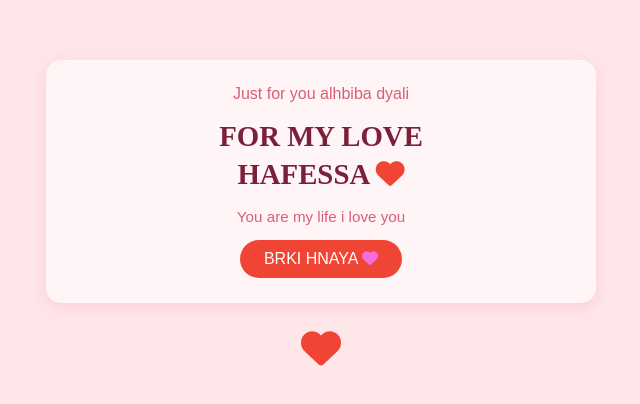
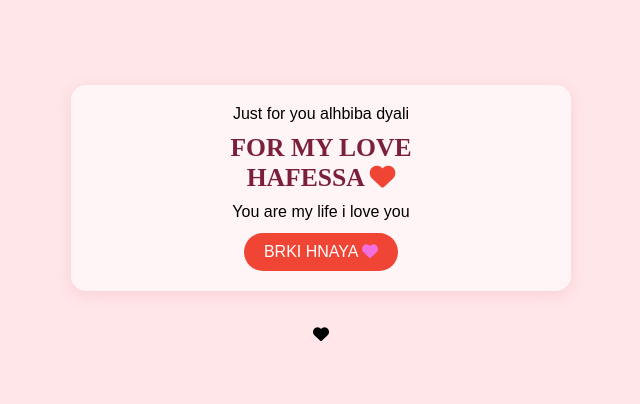
Before and after one commit to anasichmawin12/Love_page, a plain HTML site: page index.html in a window 1280 px wide. Shown: the part 186-590 px from the top of the page, without its empty margins (319-959 px from the left). Drawn offline with Linux system fonts and the light colour scheme.

Commit message:
Update index.html

```diff
--- a/index.html
+++ b/index.html
@@ -20,41 +20,32 @@
             justify-content: center;
             align-items: center;
             padding: 20px;
+            overflow-x: hidden; /* باش القلب ما يديرش سكرول فاش يكبر */
         }
 
         .div1 {
             width: 100%;
-            max-width: 550px;
+            max-width: 500px;
             display: flex;
             flex-direction: column;
             align-items: center;
-            gap: 25px;
+            gap: 20px;
         }
 
-        .div1 .div2 {
+        .div2 {
             background-color: #FFF5F6;
             border-radius: 15px;
-            padding: 25px 20px;
+            padding: 20px;
             width: 100%;
             text-align: center;
             box-shadow: 0 4px 15px rgba(217, 95, 116, 0.15);
         }
 
-        .div1 .div2 div {
-            color: #D95F74;
-        }
-
         h1 {
             color: #7C1F3C;
             font-family: "Playfair Display", serif;
-            font-size: 1.8rem;
-            line-height: 1.3;
-            margin: 15px 0;
-        }
-
-        .sub-text {
-            font-size: 0.95rem;
-            margin-bottom: 15px;
+            font-size: 1.6rem;
+            margin: 10px 0;
         }
 
         #btn {
@@ -62,65 +53,41 @@
             background-color: #F04434;
             color: white;
             border-radius: 25px;
-            padding: 10px 24px;
+            padding: 10px 20px;
             font-size: 1rem;
             cursor: pointer;
-            transition: transform 0.2s ease, background-color 0.2s ease;
-        }
-
-        #btn:active {
-            transform: scale(0.95);
+            touch-action: manipulation; /* كيحيد التعطيلة د الكليك فالتلفون */
         }
 
         .div3 {
             width: 100%;
             text-align: center;
-            display: flex;
-            flex-direction: column;
-            justify-content: center;
-            align-items: center;
-            gap: 15px;
+            margin-top: 15px;
         }
 
+
         h3 {
-            font-family: "Playfair Display", serif;
             display: none;
             color: #7C1F3C;
             font-weight: bold;
-            font-size: 1.2rem;
+            font-size: 1.1rem;
             line-height: 1.6;
             direction: rtl;
-            padding: 0 10px;
-        }
-
-        /* تعديلات مخصصة للشاشات الصغيرة */
-        @media (max-width: 480px) {
-            h1 {
-                font-size: 1.5rem;
-            }
-            .div1 .div2 {
-                padding: 20px 15px;
-            }
-            h3 {
-                font-size: 1.05rem;
-            }
         }
     </style>
 </head>
 <body>
     <div class="div1">
         <div class="div2">
-            <div>
-                <p>Just for you alhbiba dyali</p>
-                <h1>FOR MY LOVE <br>HAFESSA <i style="color: #F04434;" class="fa-solid fa-heart"></i></h1>
-                <p class="sub-text">You are my life i love you</p>
-                <button id="btn">BRKI HNAYA <i style="color: rgb(245, 110, 222);" class="fa-solid fa-heart"></i></button>
-            </div>
+            <p>Just for you alhbiba dyali</p>
+            <h1>FOR MY LOVE <br>HAFESSA <i style="color: #F04434;" class="fa-solid fa-heart"></i></h1>
+            <p style="margin-bottom: 12px;">You are my life i love you</p>
+            <button id="btn" type="button">BRKI HNAYA <i style="color: rgb(245, 110, 222);" class="fa-solid fa-heart"></i></button>
         </div>
 
         <div class="div3">
-            <i id="lasti" style="color: #F04434; font-size: 40px;" class="fa-solid fa-heart"></i>
-            <h3> وحتى إلا اختفى هاد القلب… حبي ليك عمرو ما يختافي الحبيبة ديالي❤️</h3>
+            <i id="lasti" class="fa-solid fa-heart"></i>
+            <h3 id="msg">❤️ وحتى إلا اختفى هاد القلب… حبي ليك عمرو ما يختافي الحبيبة ديالي</h3>
         </div>
     </div>
     <script src="index.js"></script>
```
